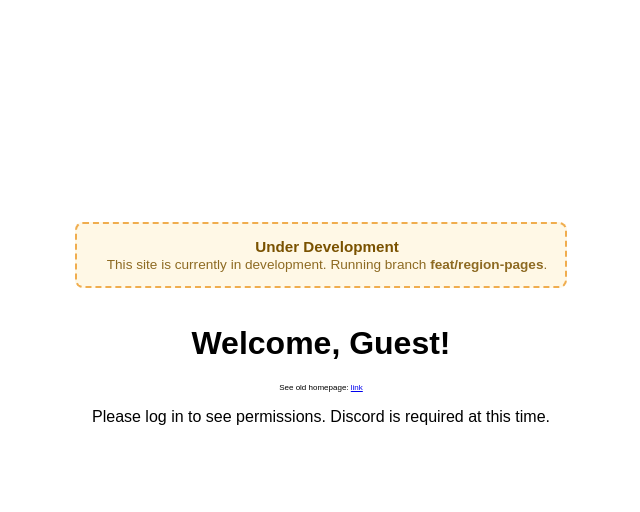
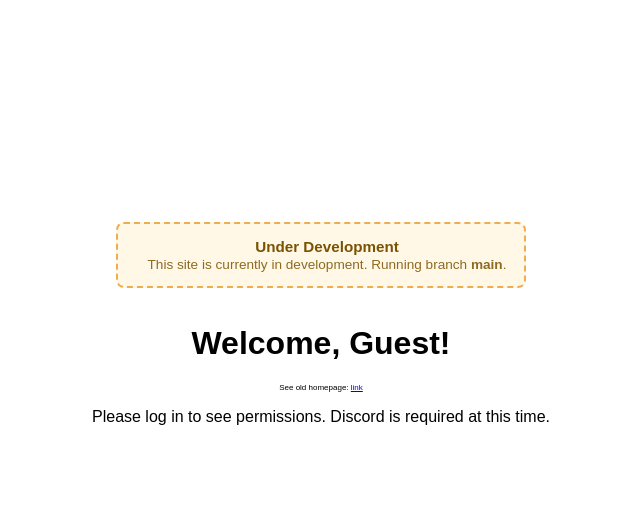
Before and after one commit to Geography-Utilities/license-plate-website, a Flask app: page / in a window 1280 px wide. Shown: the part 70-582 px from the top of the page, without its empty margins (319-959 px from the left). Run offline with Flask 3, Linux system fonts and the light colour scheme; some libraries are stand-ins or nearby versions; some web fonts are replaced.

Commit message:
chore: fix current running branch in base template

```diff
--- a/templates/base.html
+++ b/templates/base.html
@@ -62,7 +62,7 @@
           <span class="dev-notice-icon"></span>
           <div class="dev-notice-text">
             <strong>Under Development</strong>
-            <p>This site is currently in development. Running branch <b>feat/region-pages</b>.</p>
+            <p>This site is currently in development. Running branch <b>main</b>.</p>
           </div>
         </div>
         {% block content %}{% endblock %}
```
